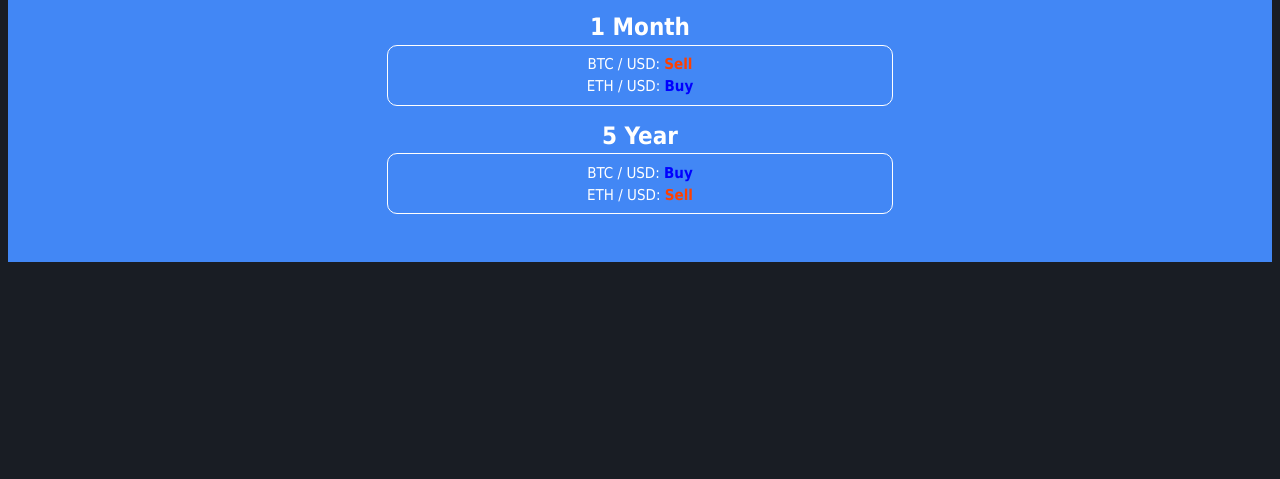
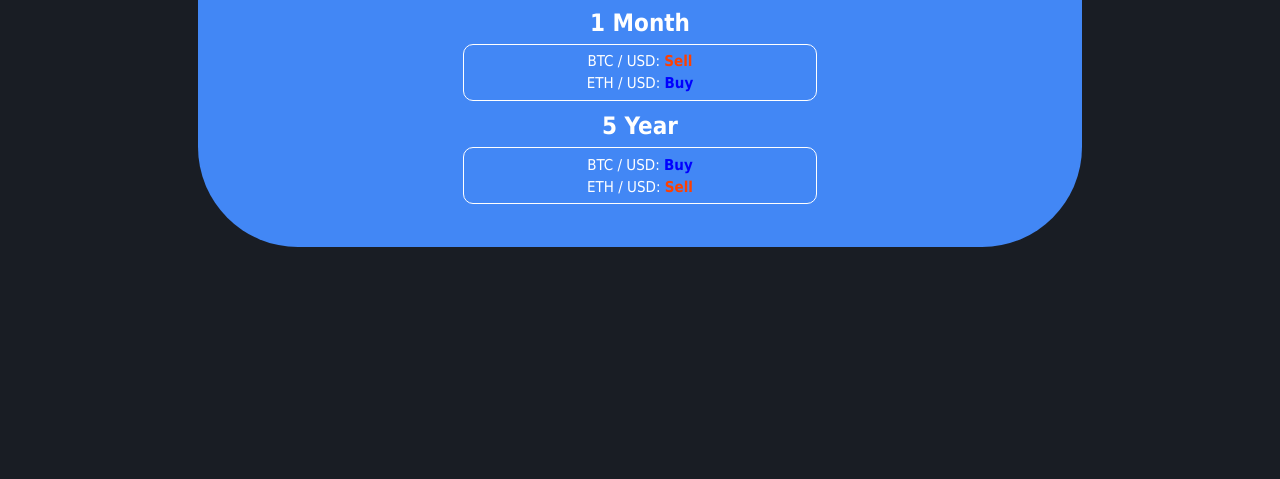
Before and after one commit to DavidLayneOfficial/DavidLayneOfficial.github.io, a plain HTML site: page index.html in a window 1280 px wide. Shown: the part 321-800 px from the top of the page. Drawn offline with Linux system fonts and the light colour scheme.

Commit message:
Update index.html

```diff
--- a/index.html
+++ b/index.html
@@ -8,7 +8,7 @@
             padding:0;
           }
           .body{
-            width: 100%;
+            width: 70%;
             height: 100%;
             vertical-align: center;
             background-color: #4287f5;
@@ -18,7 +18,7 @@
             margin: 0 auto;
             padding-top: 1px;
             padding-bottom: 2.5%;
-            -border-radius: 10px;
+            border-radius: 100px;
           }
           .site_title{
             text-align: center;
```
